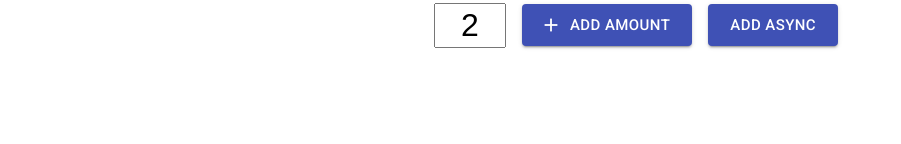
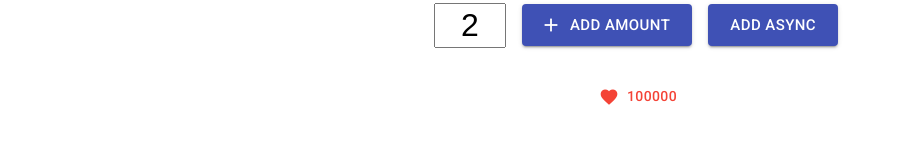
Before and after one commit to cheesepaninim/moki, a React (Create React App) app: page / in a window 1280 px wide. Shown: the part 222-366 px from the top of the page, without its empty margins (0-901 px from the left). Built offline with nearby package versions, Linux system fonts and the light colour scheme.

Commit message:
MOKI-40 #comment atoms liked 생성

```diff
--- a/src/components/atoms/Liked.js
+++ b/src/components/atoms/Liked.js
@@ -0,0 +1,51 @@
+import React from 'react';
+import PropTypes from 'prop-types';
+import { makeStyles } from '@material-ui/core/styles';
+import { red } from '@material-ui/core/colors';
+import Button from './common/Button';
+
+const useStyles = makeStyles(() => ({
+    label: {
+        color: red[500],
+    },
+}));
+
+function Liked({ size, count, isLiked, onClick }) {
+    const classes = useStyles();
+    return (
+        <div className={classes.root}>
+            <Button
+                type="iconLabel"
+                buttonClasses={
+                    isLiked && {
+                        label: classes.label,
+                    }
+                }
+                variant="text"
+                size={size}
+                icon={isLiked ? 'favorite' : 'favorite_border'}
+                iconLocation="start"
+                label={`${count}`}
+                onClick={onClick}
+            />
+        </div>
+    );
+}
+
+Liked.propTypes = {
+    size: PropTypes.string,
+    count: PropTypes.number,
+    isLiked: PropTypes.bool,
+    onClick: PropTypes.func,
+};
+
+Liked.defaultProps = {
+    size: 'medium',
+    count: 0,
+    isLiked: false,
+    onClick(e) {
+        e.preventDefault();
+    },
+};
+
+export default Liked;
--- a/src/components/atoms/common/Button.js
+++ b/src/components/atoms/common/Button.js
@@ -36,6 +36,7 @@ const useStyles = makeStyles((theme) => ({
  */
 function Button({
     type,
+    buttonClasses,
     variant,
     color,
     size,
@@ -53,6 +54,7 @@ function Button({
         <div className={classes.button}>
             {isOnlyIcon ? (
                 <IconButton
+                    classes={buttonClasses}
                     color={color}
                     size={size}
                     disabled={disabled}
@@ -64,6 +66,7 @@ function Button({
             ) : (
                 <ButtonCore
                     variant={variant}
+                    classes={buttonClasses}
                     color={color}
                     size={size}
                     disabled={disabled}
@@ -83,6 +86,7 @@ function Button({
 
 Button.propTypes = {
     type: PropTypes.string.isRequired,
+    buttonClasses: PropTypes.instanceOf(Object),
     variant: PropTypes.string,
     color: PropTypes.string,
     size: PropTypes.string,
@@ -96,6 +100,7 @@ Button.propTypes = {
 };
 
 Button.defaultProps = {
+    buttonClasses: null,
     variant: 'text',
     color: 'default',
     size: 'medium',
--- a/src/components/modules/counter/Counter.js
+++ b/src/components/modules/counter/Counter.js
@@ -11,6 +11,7 @@ import {
 import styles from './Counter.module.css';
 import Button from '../../atoms/common/Button';
 import Progress from '../../atoms/common/Progress';
+import Liked from '../../atoms/Liked';
 
 function Counter() {
     const count = useSelector(selectCount);
@@ -24,7 +25,7 @@ function Counter() {
                 <Button
                     type="icon"
                     color="primary"
-                    size="large"
+                    size="medium"
                     icon="add"
                     onClick={() => dispatch(increment())}
                 />
@@ -32,7 +33,7 @@ function Counter() {
                 <Button
                     type="icon"
                     color="primary"
-                    size="large"
+                    size="medium"
                     icon="remove"
                     onClick={() => dispatch(decrement())}
                 />
@@ -70,6 +71,9 @@ function Counter() {
                 />
                 {isProgress && <Progress type="circular" color="Primary" />}
             </div>
+            <div className={styles.row}>
+                <Liked color="inherit" count={100000} isLiked />
+            </div>
         </div>
     );
 }
```
